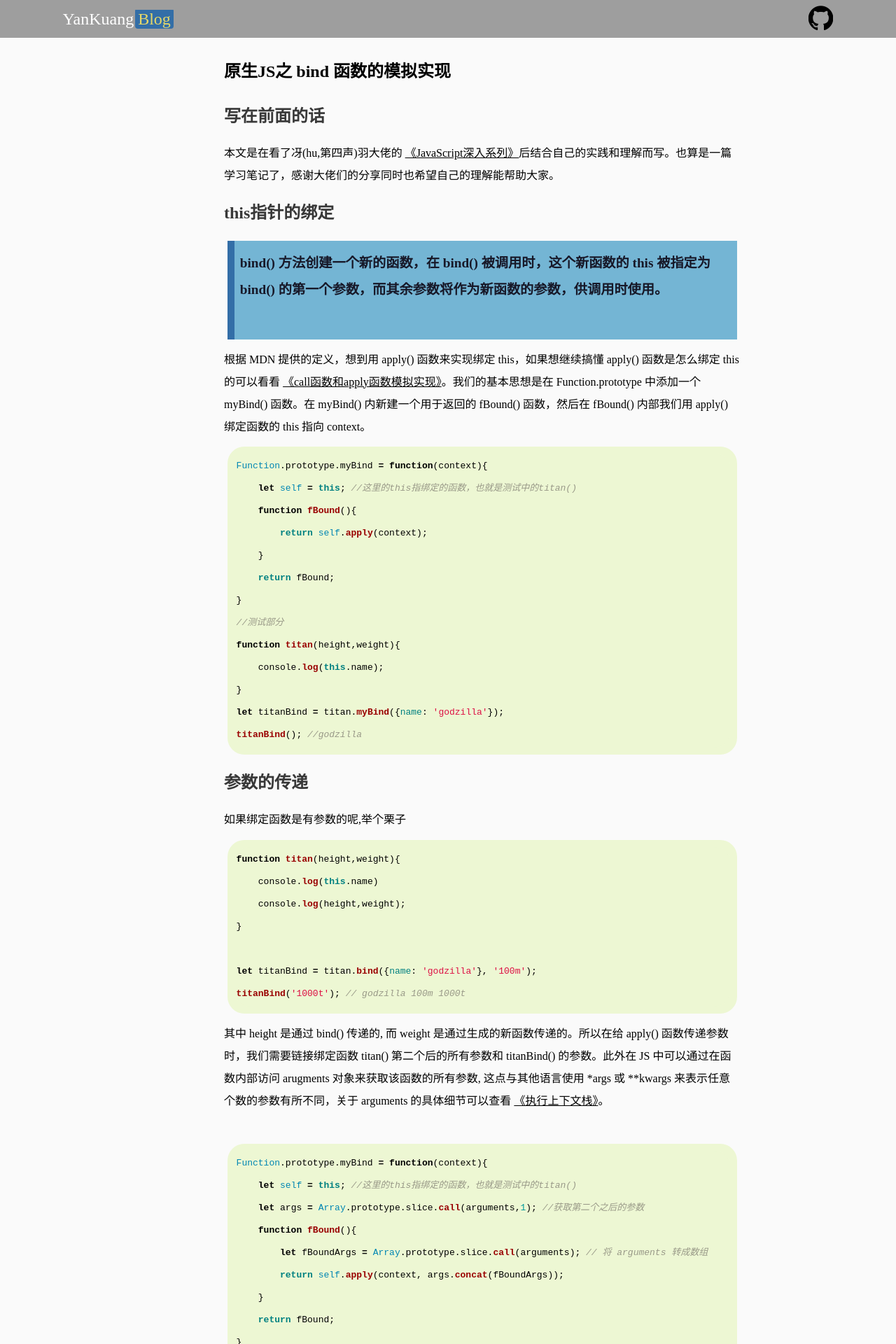
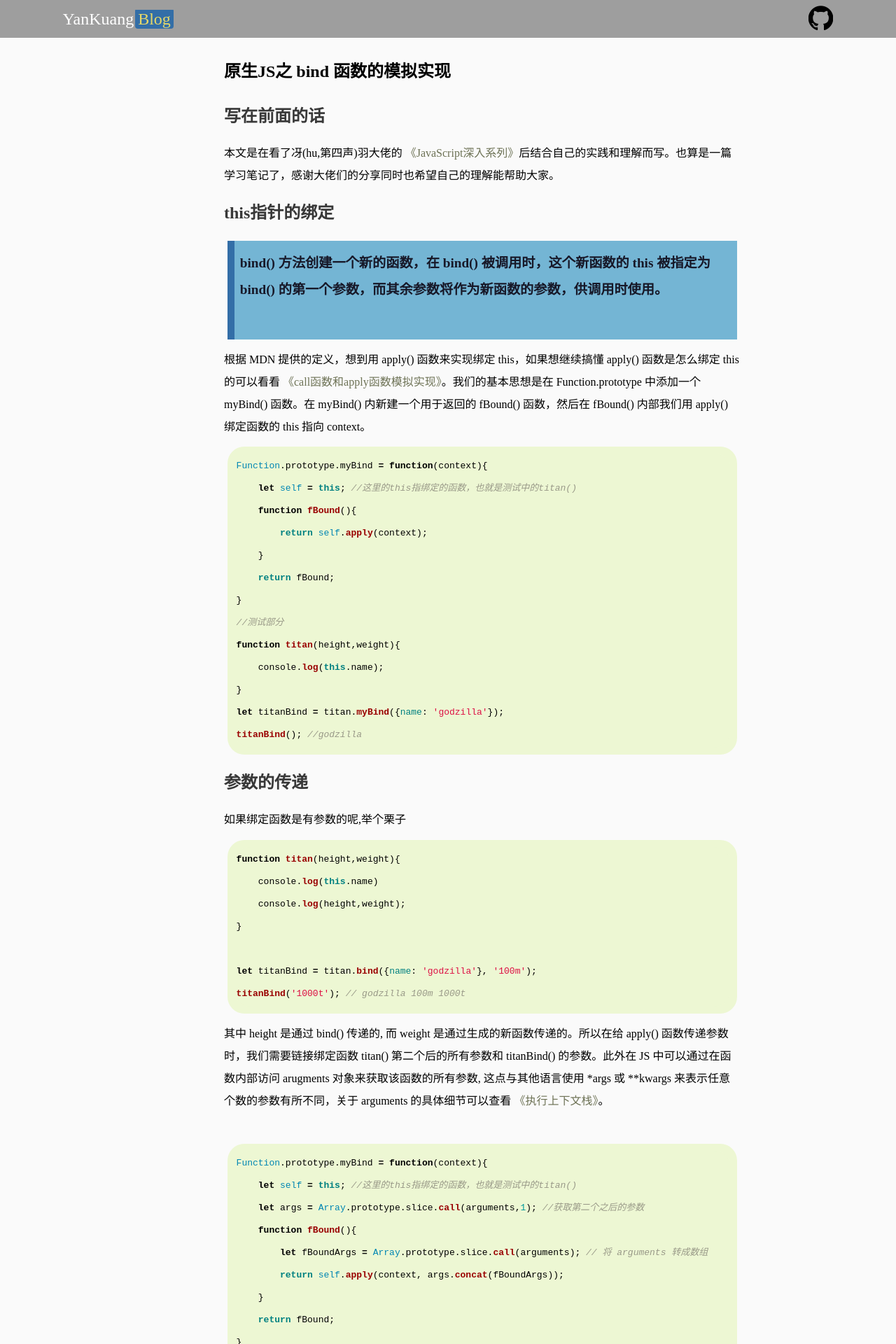
Before and after one commit to yankuang608/yankuang608.github.io, a Jekyll site: the page built from _posts/2020-06-22-bind.md, in a window 1280 px wide. Shown: the top 1920 px of the page at 70% size. Built offline with Jekyll 4.4.1, drawn with Linux system fonts in a browser that asks for light colours; some web fonts are replaced; grey boxes are pictures that could not be loaded.

Commit message:
Update detail.css

```diff
--- a/css/detail.css
+++ b/css/detail.css
@@ -89,6 +89,11 @@ footer{
 .content img{
     width: 100%;
     height: auto;
+}
+
+.content a{
+    text-decoration: none;
+    color: #6d7255;
 }
 
 
@@ -342,7 +347,7 @@ blockquote{
   border-radius: 1.5rem;
   padding: 2px 4px;
   margin: 0.5rem 0.3rem;
-  overflow: hidden;
+  overflow-x: scroll;
 }
 
 /* MEDIA QUERIES max-width 要从大到小， min-width 要从小到大*/
@@ -364,11 +369,15 @@ blockquote{
 
 @media screen and (max-width: 450px){
 
+  html{
+    font-size: 13px;
+  }
+
   nav{
-    padding: 0.3rem 1.5rem;
+    padding: 0.4rem 1.5rem;
   }
 
   .content{
-      padding: 0.8rem 1.2rem;
+      padding: 1.0rem 1.2rem;
   }
 }
```
